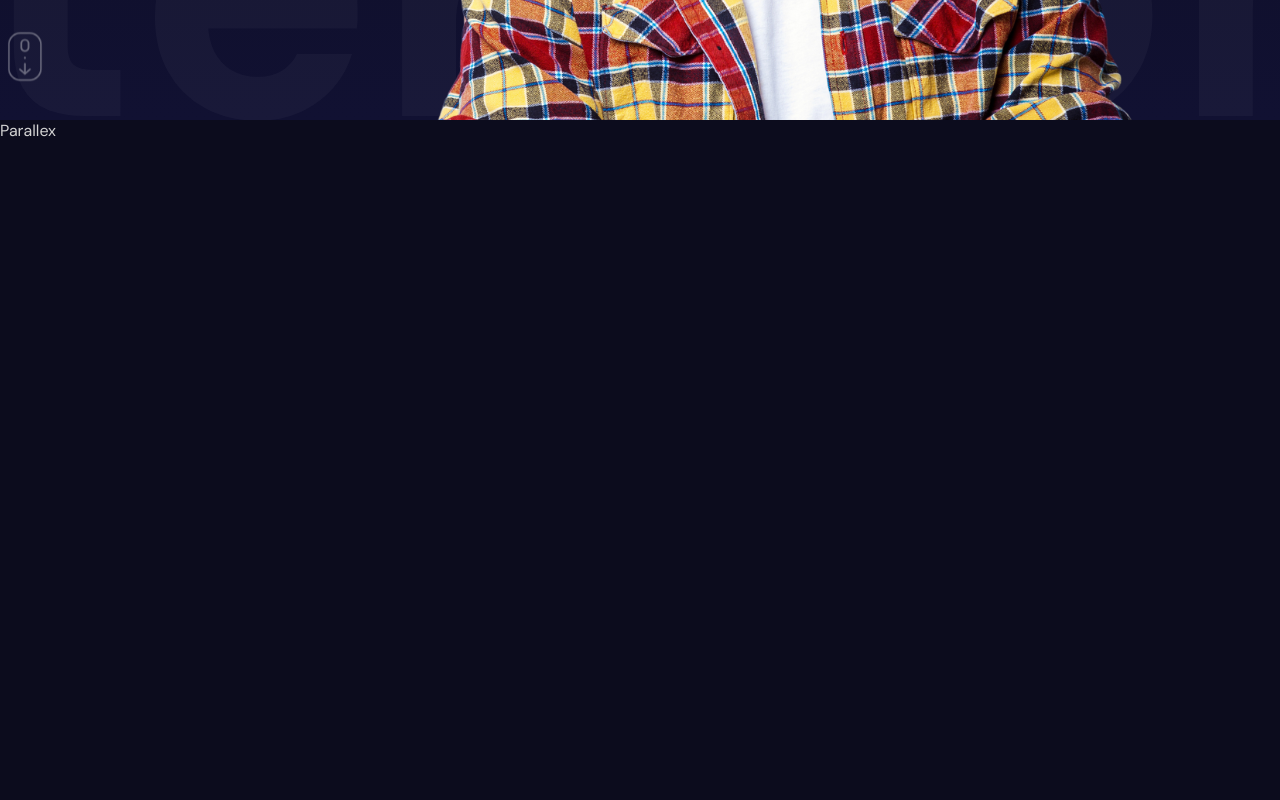
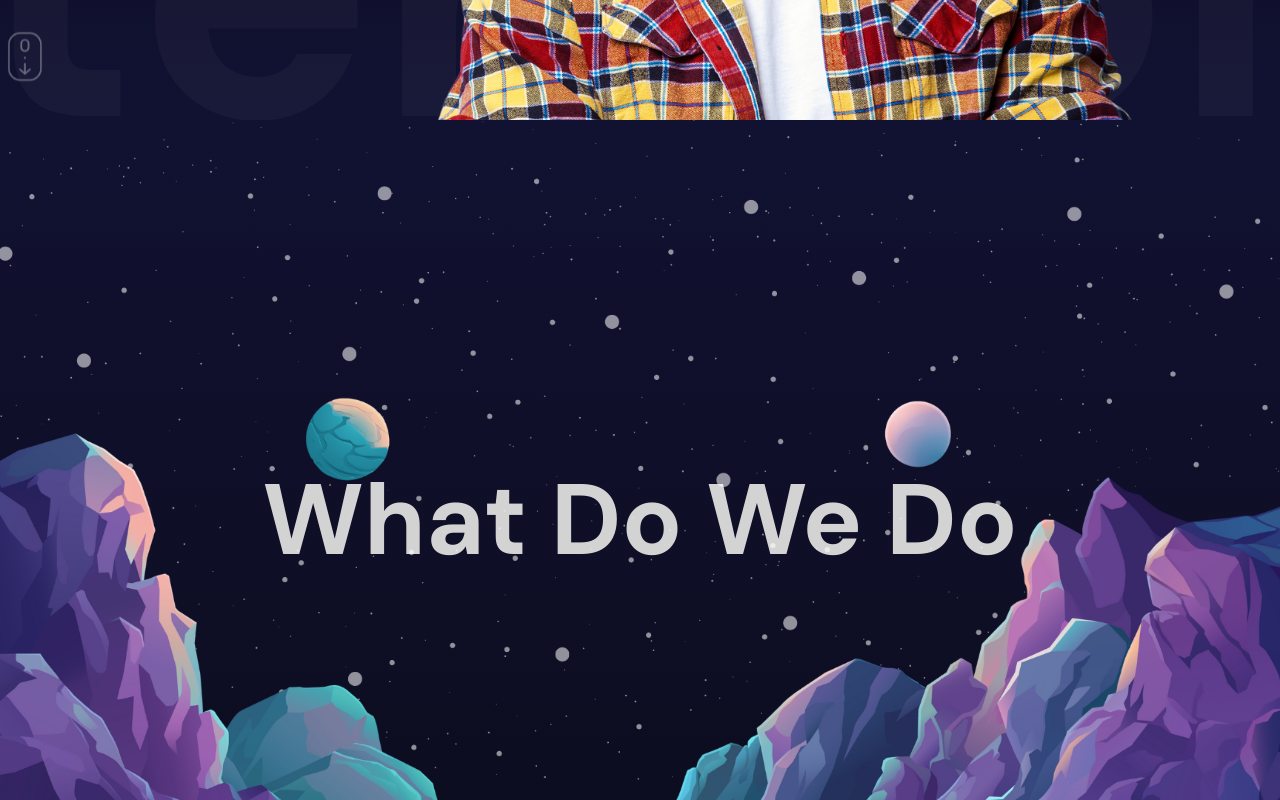
Before and after one commit to yanalalmer/template-portfolio-website, a React (Create React App) app: page / in a window 1280 px wide. Shown: the part 680-1480 px from the top of the page. Built offline with nearby package versions, Linux system fonts and the light colour scheme.

Commit message:
added parallax component and animation

```diff
--- a/src/App.js
+++ b/src/App.js
@@ -1,6 +1,6 @@
 import './app.scss';
 // components
-import { Navbar, Hero } from './components';
+import { Navbar, Hero, Parallax } from './components';
 function App() {
   return (
     <div>
@@ -8,9 +8,13 @@ function App() {
         <Navbar />
         <Hero />
       </section>
-      <section id='services'>Parallex</section>
+      <section id='services'>
+        <Parallax type='services' />
+      </section>
       <section>Parallex</section>
-      <section id='portfolio'>portfolio</section>
+      <section id='portfolio'>
+        <Parallax type='portfolio' />
+      </section>
       <section id='contact'>Contact</section>
       <section>Parallax</section>
       <section>Portfolio1</section>
--- a/src/components/index.js
+++ b/src/components/index.js
@@ -1,3 +1,4 @@
 export { default as Navbar } from './navbar/Navbar';
 export { default as Sidebar } from './sidebar/Sidebar';
 export { default as Hero } from './hero/Hero';
+export { default as Parallax } from './parallax/Parallax';
--- /dev/null
+++ b/src/components/parallax/Parallax.jsx
@@ -0,0 +1,42 @@
+import React from 'react';
+import './parallax.scss';
+import { motion, useScroll, useTransform } from 'framer-motion';
+
+const Parallax = ({ type }) => {
+  const ref = React.useRef();
+  const { scrollYProgress } = useScroll({
+    target: ref,
+    offset: ['start start', 'end start'],
+  });
+  const yText = useTransform(scrollYProgress, [0, 1], ['0%', '500%']);
+  const yBg = useTransform(scrollYProgress, [0, 1], ['0%', '100%']);
+  return (
+    <div
+      className='parallax'
+      ref={ref}
+      style={{
+        background:
+          type === 'services'
+            ? 'linear-gradient(180deg, #111132, #0c0c1d)'
+            : 'linear-gradient(180deg, #111132, #505064)',
+      }}
+    >
+      <motion.h1 style={{ y: yText }}>
+        {type === 'services' ? 'what do we do' : 'what we did?'}
+      </motion.h1>
+      <motion.div className='mountains'></motion.div>
+      <motion.div
+        className='planets'
+        style={{
+          y: yBg,
+          backgroundImage: `url(${
+            type === 'services' ? '/planets.png' : '/sun.png'
+          })`,
+        }}
+      ></motion.div>
+      <motion.div style={{ x: yBg }} className='stars'></motion.div>
+    </div>
+  );
+};
+
+export default Parallax;
--- /dev/null
+++ b/src/components/parallax/parallax.scss
@@ -0,0 +1,41 @@
+.parallax {
+  width: 100%;
+  height: 100%;
+  position: relative;
+  display: flex;
+  justify-content: center;
+  align-items: center;
+  overflow: hidden;
+
+  h1 {
+    font-size: 100px;
+    text-transform: capitalize;
+  }
+  .mountains {
+    background-image: url('../../../public/mountains.png');
+    background-size: cover;
+    background-position: bottom;
+    width: 100%;
+    height: 100%;
+    position: absolute;
+    z-index: 3;
+  }
+  .planets {
+    background-image: url('../../../public/planets.png');
+    background-size: cover;
+    background-position: bottom;
+    width: 100%;
+    height: 100%;
+    position: absolute;
+    z-index: 2;
+  }
+  .stars {
+    background-image: url('../../../public/stars.png');
+    background-size: cover;
+    background-position: bottom;
+    width: 100%;
+    height: 100%;
+    position: absolute;
+    z-index: 1;
+  }
+}
--- a/src/components/sidebar/sidebar.scss
+++ b/src/components/sidebar/sidebar.scss
@@ -12,6 +12,7 @@
     bottom: 0;
     width: 400px;
     background-color: white;
+    z-index: 999;
     .links {
       position: absolute;
       width: 100%;
@@ -37,5 +38,6 @@
     background-color: transparent;
     border: none;
     cursor: pointer;
+    z-index: 999;
   }
 }
```
